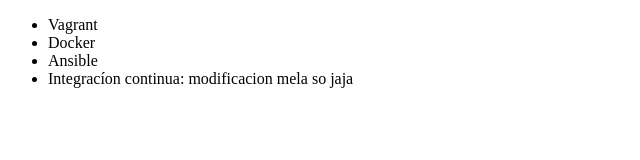
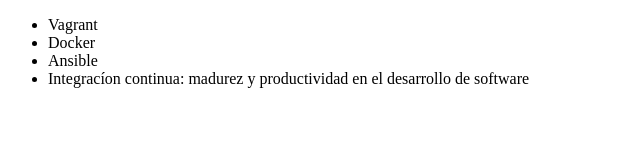
Before and after one commit to rafa108ml/alura-git, a plain HTML site: page index.html in a window 1280 px wide. Shown: the whole page, without its empty margins (0-640 px from the left). Drawn offline with Linux system fonts and the light colour scheme.

Commit message:
renombrando curso de integracion continua

```diff
--- a/index.html
+++ b/index.html
@@ -9,7 +9,7 @@
             <li>Vagrant</li>
             <li>Docker</li>
             <li>Ansible</li>
-            <li>Integracíon continua: modificacion mela so jaja</li>
+            <li>Integracíon continua: madurez y productividad en el desarrollo de software</li>
         </ul>
     </body>
 
```
